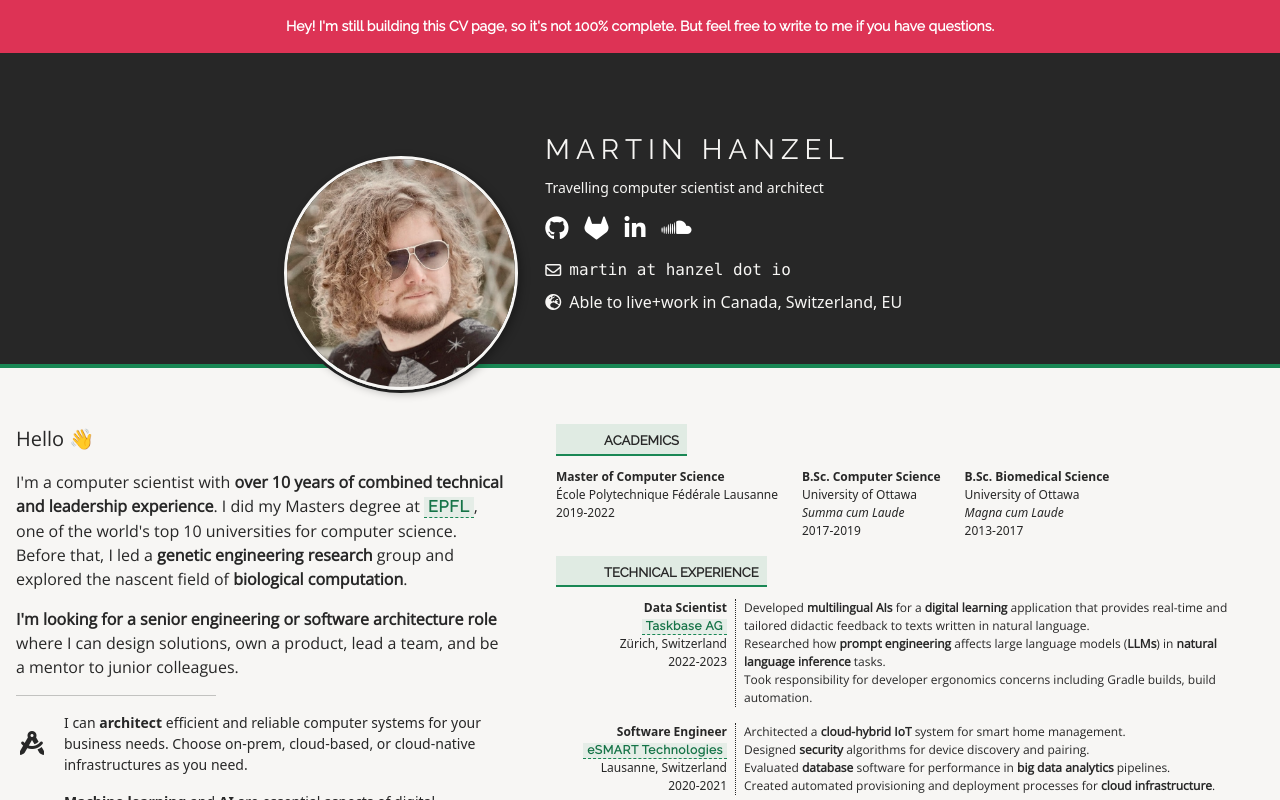
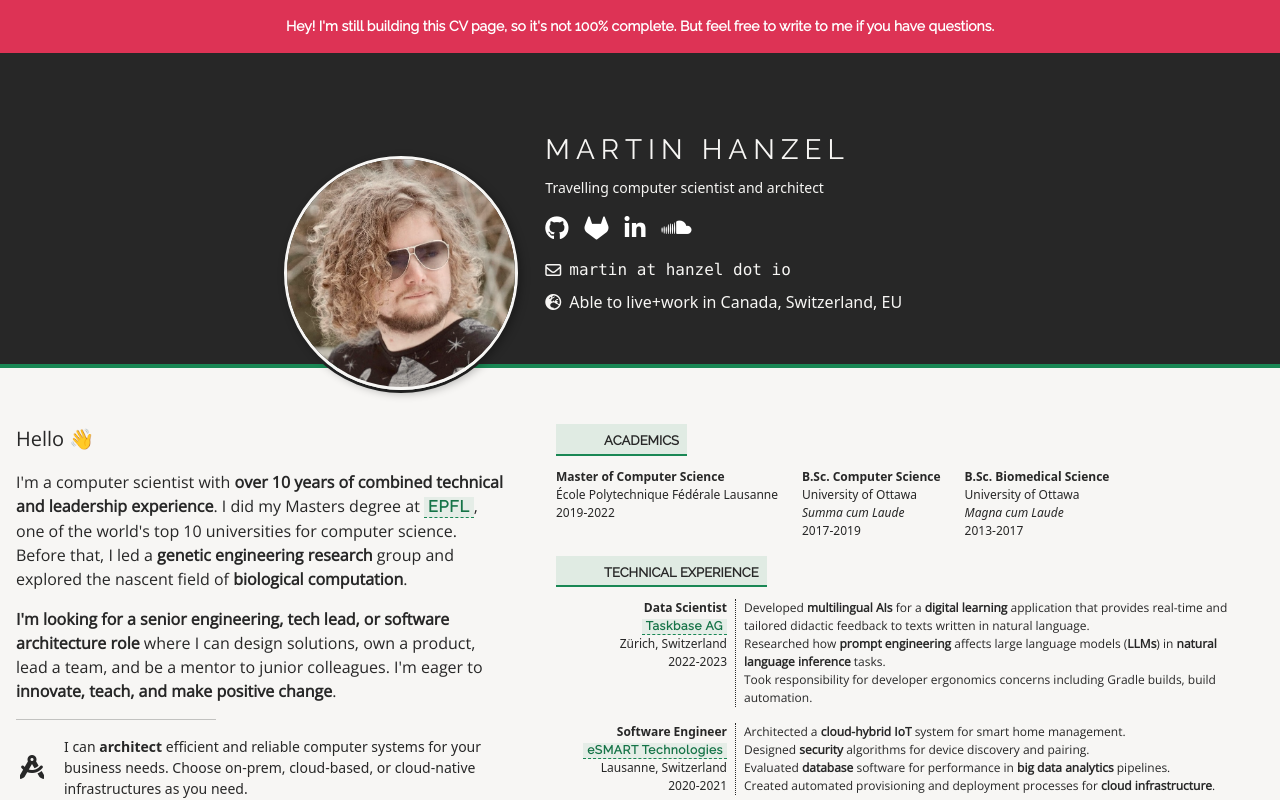
Before and after one commit to arthanzel/personal-site, a Next.js app: page /cv in a window 1280 px wide. Shown: the top 800 px of the page. Built offline with nearby package versions, Linux system fonts and the light colour scheme.

Commit message:
Add looking for tech lead

```diff
--- a/pages/cv.jsx
+++ b/pages/cv.jsx
@@ -174,7 +174,7 @@ export default () => (<>
                         <p className="lead">Hello &#128075;</p>
                         <p className="">I'm a computer scientist with <strong>over 10 years of combined technical and leadership experience</strong>. I did my Masters degree at <a href="https://www.epfl.ch/education/master/programs/computer-science/">EPFL</a>, one of the world's top 10 universities for computer science. Before that, I led a <strong>genetic engineering research</strong> group and explored the nascent field of <strong>biological computation</strong>.</p>
 
-                        <p><strong>I'm looking for a senior engineering or software architecture role</strong> where I can design solutions, own a product, lead a team, and be a mentor to junior colleagues.</p>
+                        <p><strong>I'm looking for a senior engineering, tech lead, or software architecture role</strong> where I can design solutions, own a product, lead a team, and be a mentor to junior colleagues. I'm eager to <strong>innovate, teach, and make positive change</strong>.</p>
                     </section>
                     <section className={cssCommon.flowable}>
                         {/* <h2>What I can do for you</h2> */}
--- a/pages/index.tsx
+++ b/pages/index.tsx
@@ -35,7 +35,7 @@ export default function IndexPage() {
                     I'm a travelling computer scientist and occasional musician.
                 </p>
                 <div className="bg-primary-subtle p-2 pb-1 mb-3">
-                    <p><strong>I'm looking for work!</strong> If you or your company are looking for a <strong>senior-level engineer</strong> or <strong>software architect</strong>, I'm more than happy to talk about interesting stuff we can create together. I've been in the computing industry for <strong>over 10 years</strong> and have excellent academic and practical experience.</p>
+                    <p><strong>I'm looking for work!</strong> If you or your company are looking for a <strong>senior-level engineer</strong>, <strong>technical lead</strong>, or <strong>software architect</strong>, I'm more than happy to talk about interesting stuff we can create together. I've been in the computing industry for <strong>over 10 years</strong> and have excellent academic and practical experience.</p>
                     <p><Link className="btn btn-outline-primary" href="/cv">View my CV</Link></p>
                 </div>
                 <p>
```
